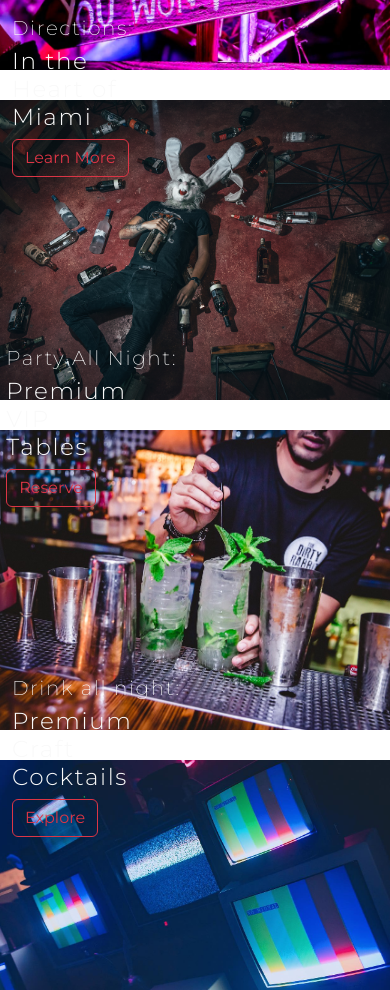
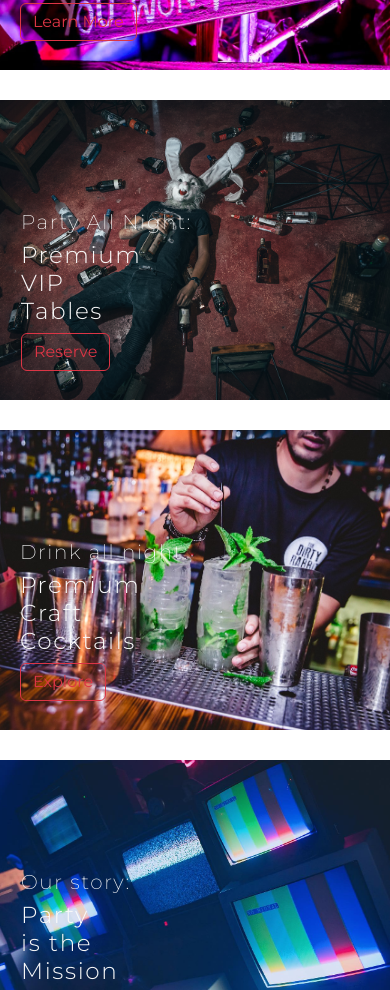
Before and after one commit to jimmyvallejo/Dirty-Rabbit-Website, a plain HTML site: page index.html in a window 390 px wide. Shown: the part 1010-2000 px from the top of the page. Drawn offline with nearby package versions, Linux system fonts and the light colour scheme.

Commit message:
Add files via upload
Mobile Responsiveness changes

```diff
--- a/index.html
+++ b/index.html
@@ -90,7 +90,7 @@
           <span class="txtpad">
             <h5 class="intro">Directions:</h5>
             <h3 class="intro1">In the <br>Heart of <br>Miami</h3>
-            <a href="#contact-info"><button type="button" class="btn btn-outline-danger imgbtn">Learn More</button></a>
+            <a href="#contact-info"><button type="button" class="btn btn-outline-danger imgbtn1">Learn More</button></a>
           </span>
 
         </div>
@@ -98,9 +98,9 @@
       <div class="col-12 col-lg-6">
         <div class="maintxt2">
           <span class="txtpad2">
-            <h5 class="intro">Party All Night:</h5>
-            <h3 class="intro1">Premium <br>VIP <br>Tables</h3>
-            <button type="button" class="btn btn-outline-danger imgbtn">Reserve</button>
+            <h5 class="intro3">Party All Night:</h5>
+            <h3 class="intro4">Premium <br>VIP <br>Tables</h3>
+            <button type="button" class="btn btn-outline-danger imgbtn2">Reserve</button>
           </span>
 
         </div>
@@ -113,7 +113,7 @@
           <span class="txtpad">
             <h5 class="intro">Drink all night:</h5>
             <h3 class="intro1">Premium <br>Craft <br>Cocktails</h3>
-            <button type="button" class="btn btn-outline-danger imgbtn">Explore</button>
+            <button type="button" class="btn btn-outline-danger imgbtn1">Explore</button>
           </span>
 
         </div>
@@ -121,9 +121,9 @@
       <div class="col-12 col-lg-6">
         <div class="maintxt4">
           <span class="txtpad2">
-            <h5 class="intro">Our story:</h5>
-            <h3 class="intro1">Party <br>is the <br>Mission</h3>
-            <button type="button" class="btn btn-outline-danger imgbtn">About</button>
+            <h5 class="intro3">Our story:</h5>
+            <h3 class="intro4">Party <br>is the <br>Mission</h3>
+            <button type="button" class="btn btn-outline-danger imgbtn2">About</button>
           </span>
         </div>
       </div>
--- a/styles.css
+++ b/styles.css
@@ -56,6 +56,12 @@ ul {
   font-style: italic;
   letter-spacing: .1em;
   text-transform: uppercase;
+}
+
+@media only screen and (max-width: 500px) {
+  .big-heading {
+    font-size: 28px;
+  }
 }
 
 .small-heading {
@@ -122,32 +128,47 @@ padding-top: 30px;
 }
 
 /* Padding for texts in Image grid section */
-.txtpad {
-  position: relative;
-  left: 3%;
-  top: 33%;
-}
 
-.txtpad2 {
-  position: relative;
-  left: 5%;
-  top: 33%;
-}
 
-@media only screen and (max-width: 400px) {
-  .txtpad, .txtpad2 {
-  position:relative;
-  top:80%;
 
-  }
-}
 
 .intro {
   font-weight: 200;
+  padding-left: 20px;
+  padding-top: 150px;
 }
 
 .intro1 {
   font-weight: 300;
+  padding-left: 20px
+}
+
+.intro3 {
+  font-weight: 200;
+  padding-left: 35px;
+  padding-top: 130px;
+}
+
+.intro4 {
+  font-weight: 300;
+  padding-left: 35px;
+
+}
+
+.imgbtn1 {
+  margin-left: 20px;
+}
+
+.imgbtn2 {
+  margin-left: 35px;
+}
+
+@media only screen and (max-width: 500px) {
+  .intro, .intro3 {
+    padding-top: 80px;
+
+
+  }
 }
 
 /* End padding */
```
